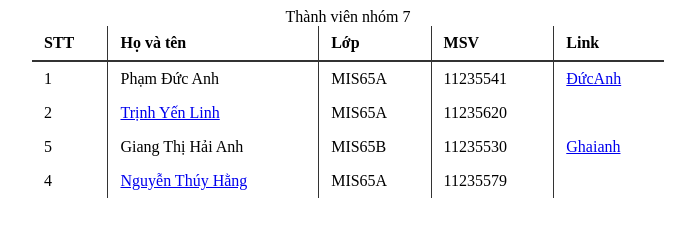
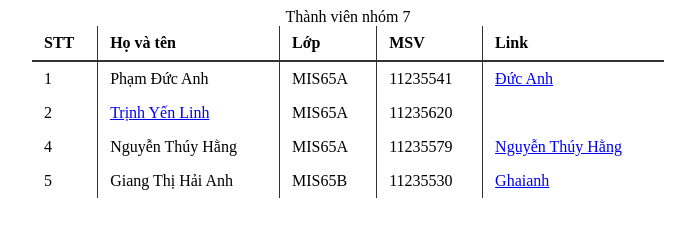
Before and after one commit to AnhPham161/Fit-Up-7, a plain HTML site: page Home.html in a window 1280 px wide. Shown: the whole page, without its empty margins (292-987 px from the left). Drawn offline with Linux system fonts and the light colour scheme.

Commit message:
sửa home

```diff
--- a/Home.html
+++ b/Home.html
@@ -50,9 +50,8 @@
                 <td>Phạm Đức Anh</td>
                 <td>MIS65A</td>
                 <td>11235541</td>
-                <td><a href="/Fit-Up-7/DucAnh/DucAnh.html">ĐứcAnh</a></td>
+                <td><a href="DucAnh/DucAnh.html" target="_blank">Đức Anh</a></td>
             </tr>
-            </tfoot>
             <tr>
                 <td>2</td>
                 <td><a href="Yenlinh/Yenlinh.html" target="_blank">Trịnh Yến Linh</a></td>
@@ -60,21 +59,21 @@
                 <td>11235620</td>
                 <td></td>
             </tr>
-            </tfoot>
+            <tr>
+                <td>4</td>
+                <td>Nguyễn Thúy Hằng</td>
+                <td>MIS65A</td>
+                <td>11235579</td>
+                <td><a href="ThuyHang/thuyhang.html" target="_blank">Nguyễn Thúy Hằng</a></td>
+            </tr>
             <tr>
                 <td>5</td>
                 <td>Giang Thị Hải Anh</td>
                 <td>MIS65B</td>
                 <td>11235530</td>
                 <td><a href="ghaianh/index.html" target="_blank">Ghaianh</a></td>
-           <tr>
-                <td>4</td>
-                <td><a href="/Fit-up-7/Fit-Up-7/ThuyHang/thuyhang.html   " target="_blank">Nguyễn Thúy Hằng</a></td>
-                <td>MIS65A</td>
-                <td>11235579</td>
-                <td></td>
+
             </tr>
-            </tfoot>
     </table>
 </body>
 
```
